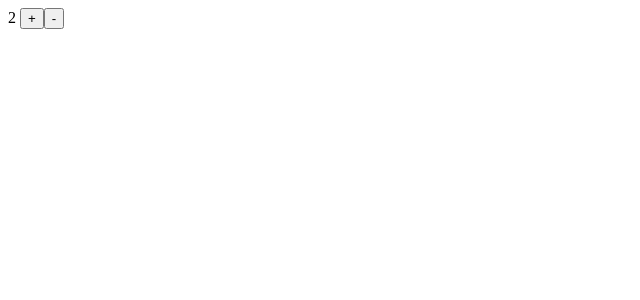
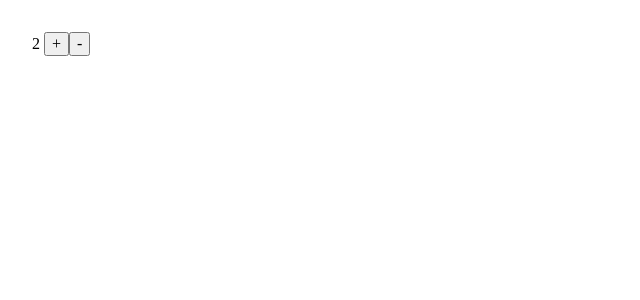
Before and after one commit to kpse/nuxt_starter, a Nuxt app: page / in a window 1280 px wide. Shown: the top 300 px of the page, without its empty margins (0-640 px from the left). Built offline with nearby package versions, Linux system fonts and the light colour scheme.

Commit message:
add css dependency

```diff
--- a/nuxt.config.js
+++ b/nuxt.config.js
@@ -13,6 +13,7 @@ module.exports = {
       { rel: 'icon', type: 'image/x-icon', href: '/favicon.ico' }
     ]
   },
+  css: ['~assets/css/main.css', 'tachyons/css/tachyons.css'],
   /*
   ** Customize the progress-bar color
   */
--- a/package.json
+++ b/package.json
@@ -13,7 +13,8 @@
     "precommit": "npm run lint"
   },
   "dependencies": {
-    "nuxt": "^1.0.0-rc3"
+    "nuxt": "^1.0.0-rc3",
+    "tachyons": "^4.7.4"
   },
   "devDependencies": {
     "babel-eslint": "^7.2.3",
--- a/pages/index.vue
+++ b/pages/index.vue
@@ -1,5 +1,5 @@
 <template>
-  <div>
+  <div class="pv4 pa4">
     {{counter}}
     <button @click="increment">+</button>
     <button @click="decrement">-</button>
```
Also changed, not shown: assets/css/main.css (added).
